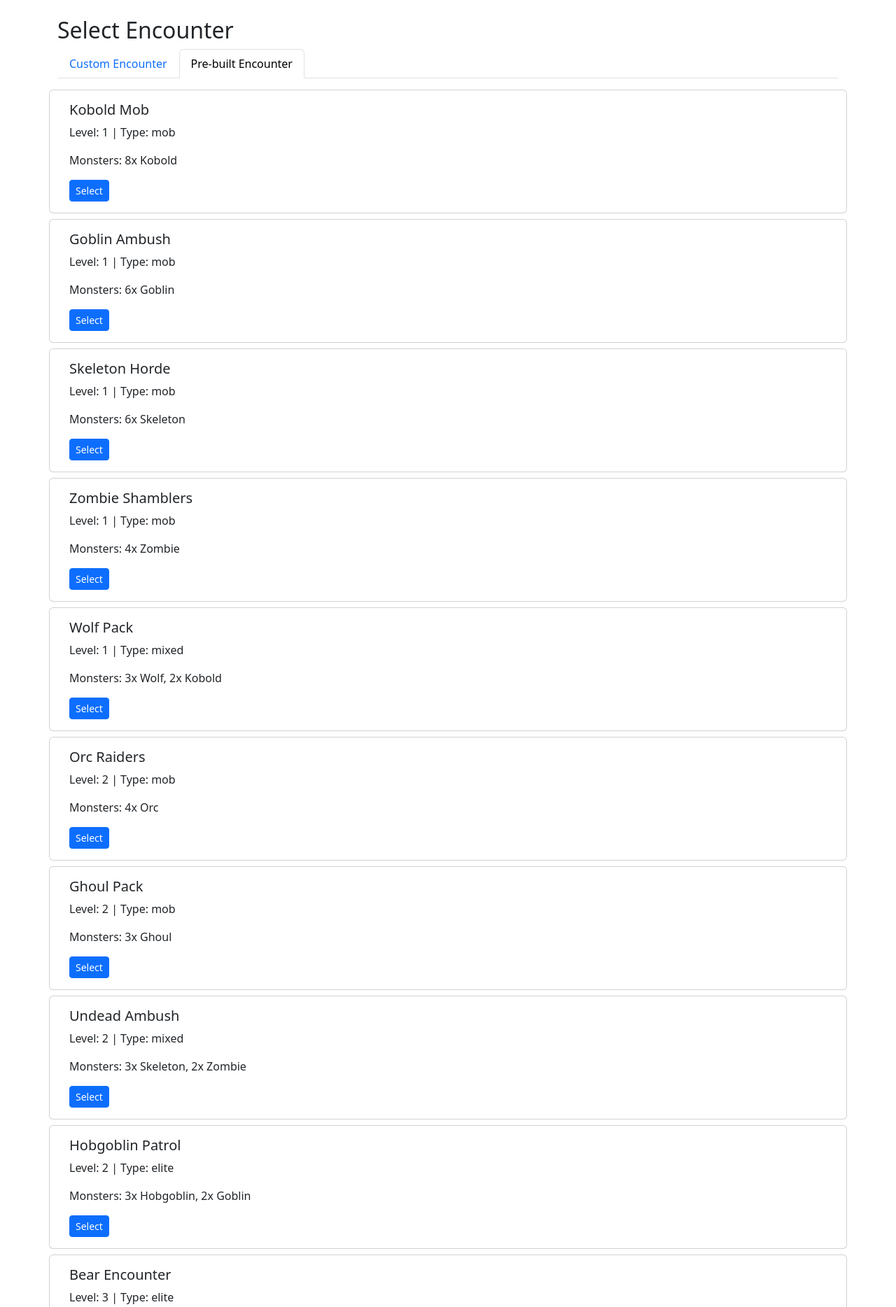
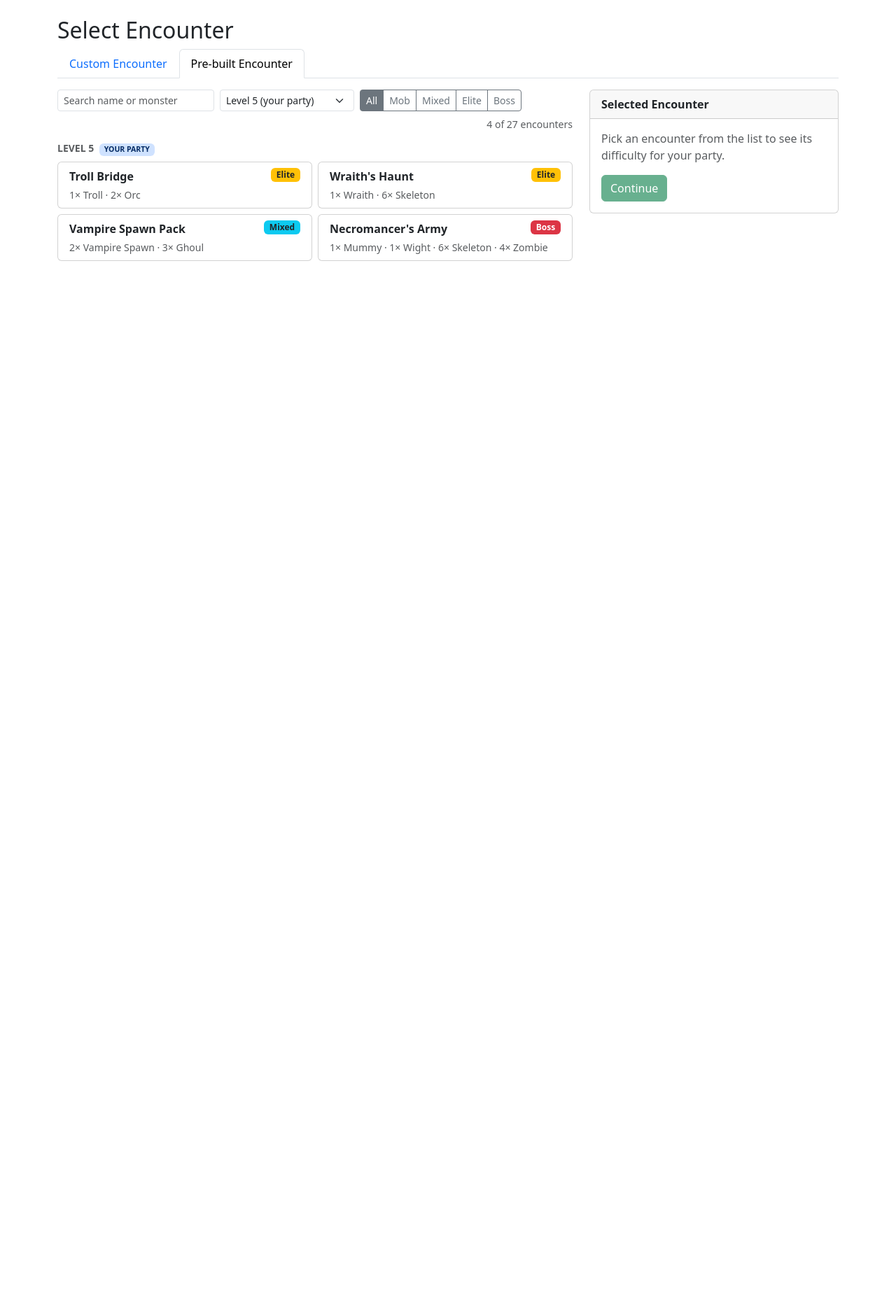
Before and after one commit to helix90/dnd5e_combat_sim, a Flask app: page /encounter in a window 1280 px wide, after a click on "Pre-built Encounter". Shown: the part 56-1924 px from the top of the page at 70% size. After the commit the page ends 429 px from the top, so only its background shows below. Run offline with Flask 3, Linux system fonts and the light colour scheme; data comes from the database, SQL or seed files in the repository.

Commit message:
Make the pre-built encounter list easier to browse
The Pre-built tab was a single column of 27 full-width cards, and the
selected encounter's details were appended below the list, far from
where you clicked.

- Filter bar: search by encounter or monster name, level selector
  (defaults to the party's level), and Mob/Mixed/Elite/Boss buttons,
  with a match count.
- Encounters grouped by level in a two-column grid of compact,
  clickable (and keyboard-selectable) cards with a type badge and a
  one-line monster summary; the party's level is marked.
- A sticky summary panel beside the list shows the selected
  encounter, a colour-coded difficulty badge, XP, warnings, a monster
  table, and the Continue/Clear buttons. On narrow screens it stacks
  below and scrolls into view on selection.
- Escape template data inserted into HTML.

Co-Authored-By: Claude Opus 5.5 <noreply@anthropic.com>

```diff
--- a/templates/encounter_selection.html
+++ b/templates/encounter_selection.html
@@ -1,5 +1,12 @@
 {% extends 'base.html' %}
 {% block content %}
+<style>
+  .encounter-card { cursor: pointer; transition: border-color .1s, box-shadow .1s; }
+  .encounter-card:hover, .encounter-card:focus { border-color: var(--bs-primary); outline: none; }
+  .encounter-card.selected { border-color: var(--bs-primary); box-shadow: 0 0 0 .15rem rgba(var(--bs-primary-rgb), .35); background: var(--bs-primary-bg-subtle); }
+  .encounter-group + .encounter-group { margin-top: 1.25rem; }
+  #prebuilt-summary { top: 1rem; }
+</style>
 <h2>Select Encounter</h2>
 <ul class="nav nav-tabs" id="encounterTab" role="tablist">
   <li class="nav-item" role="presentation">
@@ -34,10 +41,42 @@
     <button id="custom-continue" class="btn btn-success" disabled>Continue</button>
   </div>
   <div class="tab-pane fade" id="prebuilt" role="tabpanel">
-    <div class="row" id="prebuilt-encounters">
-      <!-- JS will populate pre-built encounter cards -->
+    <div class="row g-4">
+      <div class="col-lg-8">
+        <div class="d-flex flex-wrap gap-2 align-items-center mb-3">
+          <input type="search" id="prebuilt-search" class="form-control form-control-sm" style="max-width: 14rem"
+                 placeholder="Search name or monster" aria-label="Search encounters">
+          <select id="prebuilt-level" class="form-select form-select-sm" style="max-width: 12rem" aria-label="Filter by level">
+            <option value="">All levels</option>
+          </select>
+          <div class="btn-group btn-group-sm" role="group" aria-label="Filter by type" id="prebuilt-type">
+            <button type="button" class="btn btn-outline-secondary active" data-type="">All</button>
+            <button type="button" class="btn btn-outline-secondary" data-type="mob">Mob</button>
+            <button type="button" class="btn btn-outline-secondary" data-type="mixed">Mixed</button>
+            <button type="button" class="btn btn-outline-secondary" data-type="elite">Elite</button>
+            <button type="button" class="btn btn-outline-secondary" data-type="boss">Boss</button>
           </div>
-    <button id="prebuilt-continue" class="btn btn-success mt-3" disabled>Continue</button>
+          <small class="text-muted ms-auto" id="prebuilt-count"></small>
+        </div>
+        <div id="prebuilt-encounters">
+          <div class="text-muted">Loading encounters…</div>
+        </div>
+      </div>
+      <div class="col-lg-4">
+        <div class="card sticky-lg-top" id="prebuilt-summary">
+          <div class="card-header fw-semibold">Selected Encounter</div>
+          <div class="card-body">
+            <div id="prebuilt-details">
+              <p class="text-muted mb-0">Pick an encounter from the list to see its difficulty for your party.</p>
+            </div>
+            <div class="d-flex gap-2 mt-3">
+              <button id="prebuilt-continue" class="btn btn-success" disabled>Continue</button>
+              <button id="prebuilt-clear" class="btn btn-outline-secondary d-none">Clear Selection</button>
+            </div>
+          </div>
+        </div>
+      </div>
+    </div>
   </div>
 </div>
 {% endblock %}
@@ -66,50 +105,143 @@ function setContinueButtons(enabled, onClickHandler) {
   }
 }
 
+const TYPE_BADGES = { mob: 'bg-secondary', mixed: 'bg-info text-dark', elite: 'bg-warning text-dark', boss: 'bg-danger' };
+const DIFFICULTY_BADGES = { trivial: 'bg-secondary', easy: 'bg-success', medium: 'bg-info text-dark', hard: 'bg-warning text-dark', deadly: 'bg-danger' };
+let prebuiltEncounters = [];
+let selectedPrebuiltName = null;
+
+function escapeHtml(value) {
+  const div = document.createElement('div');
+  div.textContent = value == null ? '' : String(value);
+  return div.innerHTML.replace(/"/g, '&quot;').replace(/'/g, '&#39;');
+}
+
+function capitalize(text) {
+  return text ? text.charAt(0).toUpperCase() + text.slice(1) : '';
+}
+
+function monsterSummary(enc) {
+  return enc.monsters.map(m => `${m.count}× ${m.name}`).join(' · ');
+}
+
 document.addEventListener('DOMContentLoaded', function() {
-  // Load current party info first
-  fetch('/api/party/current')
+  const partyLoaded = fetch('/api/party/current')
     .then(response => response.json())
-    .then(party => {
-      currentParty = party;
-    })
+    .then(party => { currentParty = party; })
     .catch(error => {
       console.error('Error loading party info:', error);
       currentParty = { party_level: 1, party_size: 4 };
     });
 
-  // Load prebuilt encounters
-  fetch('/api/encounters/prebuilt')
-    .then(response => response.json())
-    .then(encounters => {
-      const container = document.getElementById('prebuilt-encounters');
-      if (!container) return;
-      container.innerHTML = '';
-      encounters.forEach(enc => {
-        const card = document.createElement('div');
-        card.className = 'card mb-2';
-        card.innerHTML = `
-          <div class="card-body">
-            <h5 class="card-title">${enc.name}</h5>
-            <p class="card-text">Level: ${enc.level} | Type: ${enc.type}</p>
-            <p class="card-text">Monsters: ${enc.monsters.map(m => m.count + 'x ' + m.name).join(', ')}</p>
-            <button class="btn btn-primary btn-sm" onclick="selectPrebuiltEncounter('${enc.name.replace(/'/g, "\\'")}')">Select</button>
-          </div>
-        `;
-        container.appendChild(card);
-      });
+  const encountersLoaded = fetch('/api/encounters/prebuilt')
+    .then(response => {
+      if (!response.ok) throw new Error(`HTTP ${response.status}`);
+      return response.json();
     })
+    .then(encounters => { prebuiltEncounters = encounters; });
+
+  Promise.all([partyLoaded, encountersLoaded])
+    .then(setupPrebuiltFilters)
     .catch(error => {
       console.error('Error loading prebuilt encounters:', error);
-      const container = document.getElementById('prebuilt-encounters');
-      if (container) {
-        container.innerHTML = '<div class="alert alert-danger">Failed to load prebuilt encounters</div>';
-      }
+      document.getElementById('prebuilt-encounters').innerHTML =
+        '<div class="alert alert-danger">Failed to load prebuilt encounters</div>';
     });
+
+  document.getElementById('prebuilt-clear').onclick = clearPrebuiltSelection;
 
   // Load monsters for custom encounter
   loadMonsters();
 });
+
+function setupPrebuiltFilters() {
+  const levelSelect = document.getElementById('prebuilt-level');
+  const partyLevel = currentParty ? currentParty.party_level : null;
+  const levels = [...new Set(prebuiltEncounters.map(e => e.level))].sort((a, b) => a - b);
+  levels.forEach(level => {
+    const option = document.createElement('option');
+    option.value = level;
+    option.textContent = level === partyLevel ? `Level ${level} (your party)` : `Level ${level}`;
+    levelSelect.appendChild(option);
+  });
+  // Start on the party's level when there are encounters for it; "All levels" is one click away
+  if (levels.includes(partyLevel)) levelSelect.value = partyLevel;
+
+  levelSelect.onchange = renderPrebuiltEncounters;
+  document.getElementById('prebuilt-search').oninput = renderPrebuiltEncounters;
+  document.querySelectorAll('#prebuilt-type .btn').forEach(btn => {
+    btn.onclick = function() {
+      document.querySelectorAll('#prebuilt-type .btn').forEach(b => b.classList.remove('active'));
+      this.classList.add('active');
+      renderPrebuiltEncounters();
+    };
+  });
+  renderPrebuiltEncounters();
+}
+
+function renderPrebuiltEncounters() {
+  const container = document.getElementById('prebuilt-encounters');
+  const level = document.getElementById('prebuilt-level').value;
+  const type = document.querySelector('#prebuilt-type .btn.active').dataset.type;
+  const query = document.getElementById('prebuilt-search').value.trim().toLowerCase();
+  const partyLevel = currentParty ? currentParty.party_level : null;
+
+  const matches = prebuiltEncounters.filter(enc =>
+    (!level || String(enc.level) === level) &&
+    (!type || enc.type === type) &&
+    (!query || enc.name.toLowerCase().includes(query) ||
+      enc.monsters.some(m => m.name.toLowerCase().includes(query)))
+  );
+
+  document.getElementById('prebuilt-count').textContent =
+    `${matches.length} of ${prebuiltEncounters.length} encounters`;
+
+  if (matches.length === 0) {
+    container.innerHTML = '<div class="text-muted">No encounters match these filters.</div>';
+    return;
+  }
+
+  const byLevel = {};
+  matches.forEach(enc => (byLevel[enc.level] = byLevel[enc.level] || []).push(enc));
+
+  container.innerHTML = Object.keys(byLevel).sort((a, b) => a - b).map(lvl => `
+    <section class="encounter-group">
+      <h6 class="text-uppercase text-muted small fw-bold mb-2">
+        Level ${lvl}${Number(lvl) === partyLevel ? ' <span class="badge bg-primary-subtle text-primary-emphasis ms-1">Your party</span>' : ''}
+      </h6>
+      <div class="row row-cols-1 row-cols-md-2 g-2">
+        ${byLevel[lvl].map(enc => `
+          <div class="col">
+            <div class="card h-100 encounter-card${enc.name === selectedPrebuiltName ? ' selected' : ''}"
+                 role="button" tabindex="0" data-name="${escapeHtml(enc.name)}">
+              <div class="card-body py-2 px-3">
+                <div class="d-flex justify-content-between align-items-start gap-2">
+                  <span class="fw-semibold">${escapeHtml(enc.name)}</span>
+                  <span class="badge ${TYPE_BADGES[enc.type] || 'bg-secondary'}">${escapeHtml(capitalize(enc.type))}</span>
+                </div>
+                <div class="small text-muted mt-1">${escapeHtml(monsterSummary(enc))}</div>
+              </div>
+            </div>
+          </div>`).join('')}
+      </div>
+    </section>`).join('');
+
+  container.querySelectorAll('.encounter-card').forEach(card => {
+    card.onclick = () => selectPrebuiltEncounter(card.dataset.name);
+    card.onkeydown = event => {
+      if (event.key === 'Enter' || event.key === ' ') {
+        event.preventDefault();
+        selectPrebuiltEncounter(card.dataset.name);
+      }
+    };
+  });
+}
+
+function markSelectedCard() {
+  document.querySelectorAll('#prebuilt-encounters .encounter-card').forEach(card => {
+    card.classList.toggle('selected', card.dataset.name === selectedPrebuiltName);
+  });
+}
 
 function selectPrebuiltEncounter(name) {
   if (!currentParty) {
@@ -117,18 +249,17 @@ function selectPrebuiltEncounter(name) {
     return;
   }
 
-  const data = {
+  const details = document.getElementById('prebuilt-details');
+  details.innerHTML = `<p class="text-muted mb-0">Loading ${escapeHtml(name)}…</p>`;
+
+  fetch('/encounter/prebuilt', {
+    method: 'POST',
+    headers: { 'Content-Type': 'application/json' },
+    body: JSON.stringify({
       template_name: name,
       party_level: currentParty.party_level,
       party_size: currentParty.party_size
-  };
-
-  fetch('/encounter/prebuilt', {
-    method: 'POST',
-    headers: {
-      'Content-Type': 'application/json',
-    },
-    body: JSON.stringify(data)
+    })
   })
   .then(response => {
     if (!response.ok) {
@@ -138,117 +269,72 @@ function selectPrebuiltEncounter(name) {
   })
   .then(result => {
     if (result.error) {
-      alert('Error: ' + result.error);
-      return;
-    } else {
-      // Clear any existing alerts and info
-      const existingAlerts = document.querySelectorAll('#prebuilt .alert');
-      existingAlerts.forEach(alert => alert.remove());
-
-      // Show success message in the prebuilt tab
-      const notification = document.createElement('div');
-      notification.className = 'alert alert-success alert-dismissible fade show';
-      notification.innerHTML = `
-        <strong>Encounter Selected!</strong> ${name} has been loaded.
-        <button type="button" class="btn-close" data-bs-dismiss="alert"></button>
-      `;
-      document.getElementById('prebuilt').insertBefore(notification, document.getElementById('prebuilt').firstChild);
-
-      // Enable both continue buttons
+      throw new Error(result.error);
+    }
+    selectedPrebuiltName = name;
+    markSelectedCard();
+    renderPrebuiltDetails(name, result);
+    document.getElementById('prebuilt-clear').classList.remove('d-none');
     setContinueButtons(true, function() {
       window.location.href = '/simulate';
     });
+    // On narrow screens the summary sits below the list, so bring it into view
+    if (window.innerWidth < 992) {
+      document.getElementById('prebuilt-summary').scrollIntoView({ behavior: 'smooth' });
+    }
+  })
+  .catch(error => {
+    console.error('Error selecting encounter:', error);
+    details.innerHTML = `<div class="alert alert-danger mb-0">Failed to select encounter: ${escapeHtml(error.message)}</div>`;
+  });
+}
 
-      // Add clear selection button (remove existing ones first)
-      const existingClearBtns = document.querySelectorAll('#prebuilt .clear-selection-btn');
-      existingClearBtns.forEach(btn => btn.remove());
+function renderPrebuiltDetails(name, result) {
+  const template = prebuiltEncounters.find(e => e.name === name) || {};
+  let html = `<h5 class="mb-1">${escapeHtml(name)}</h5>
+    <div class="small text-muted mb-2">Level ${escapeHtml(template.level)} · ${escapeHtml(capitalize(template.type))}
+      · your party: level ${escapeHtml(currentParty.party_level)}, ${escapeHtml(currentParty.party_size)} characters</div>`;
 
-      const clearBtn = document.createElement('button');
-      clearBtn.className = 'btn btn-outline-secondary btn-sm ms-2 clear-selection-btn';
-      clearBtn.textContent = 'Clear Selection';
-      clearBtn.onclick = function() {
-        // Clear session data via API call
+  if (result.balance) {
+    const difficulty = typeof result.balance === 'object' ? result.balance.difficulty : result.balance;
+    html += `<div class="mb-2">
+      <span class="badge fs-6 ${DIFFICULTY_BADGES[difficulty] || 'bg-secondary'}">${escapeHtml(capitalize(difficulty))}</span>`;
+    if (typeof result.balance === 'object') {
+      html += ` <small class="text-muted ms-1">${escapeHtml(result.balance.total_xp)} XP (base ${escapeHtml(result.balance.base_xp)})</small>`;
+    }
+    html += '</div>';
+  }
+
+  const warnings = Array.isArray(result.warnings) ? result.warnings : (result.warnings ? [result.warnings] : []);
+  if (warnings.length) {
+    html += `<div class="alert alert-warning py-2 small mb-2">${warnings.map(escapeHtml).join('<br>')}</div>`;
+  }
+
+  if (result.monsters && result.monsters.length) {
+    html += `<table class="table table-sm small mb-0">
+      <thead><tr><th>Monster</th><th class="text-end">CR</th><th class="text-end">HP</th><th class="text-end">AC</th></tr></thead>
+      <tbody>${result.monsters.map(m => `<tr>
+        <td>${escapeHtml(m.name || 'Unknown')}</td>
+        <td class="text-end">${escapeHtml(m.cr ?? '?')}</td>
+        <td class="text-end">${escapeHtml(m.hp ?? '?')}</td>
+        <td class="text-end">${escapeHtml(m.ac ?? '?')}</td></tr>`).join('')}
+      </tbody></table>`;
+  }
+  document.getElementById('prebuilt-details').innerHTML = html;
+}
+
+function clearPrebuiltSelection() {
   fetch('/encounter/clear', { method: 'POST' })
     .then(() => {
-            // Clear UI elements
-            const existingAlerts = document.querySelectorAll('#prebuilt .alert');
-            existingAlerts.forEach(alert => alert.remove());
-            const existingLists = document.querySelectorAll('#prebuilt .monster-list');
-            existingLists.forEach(list => list.remove());
-            const existingClearBtns = document.querySelectorAll('#prebuilt .clear-selection-btn');
-            existingClearBtns.forEach(btn => btn.remove());
-            // Disable both continue buttons
+      selectedPrebuiltName = null;
+      markSelectedCard();
+      document.getElementById('prebuilt-details').innerHTML =
+        '<p class="text-muted mb-0">Pick an encounter from the list to see its difficulty for your party.</p>';
+      document.getElementById('prebuilt-clear').classList.add('d-none');
       setContinueButtons(false, null);
     })
     .catch(error => {
       console.error('Error clearing selection:', error);
-          });
-      };
-      document.getElementById('prebuilt').appendChild(clearBtn);
-
-      // Show balance info if available
-      if (result.balance) {
-        const balanceInfo = document.createElement('div');
-        const difficulty = typeof result.balance === 'object' ? result.balance.difficulty : result.balance;
-        const alertClass = difficulty === 'deadly' || difficulty === 'trivial' ? 'alert-warning' : 'alert-info';
-        balanceInfo.className = `alert ${alertClass} mt-3`;
-
-        if (typeof result.balance === 'object') {
-          balanceInfo.innerHTML = `
-            <strong>Encounter Balance:</strong> ${difficulty.charAt(0).toUpperCase() + difficulty.slice(1)}<br>
-            <small>Total XP: ${result.balance.total_xp} (Base: ${result.balance.base_xp})</small>
-          `;
-        } else {
-          balanceInfo.innerHTML = `<strong>Encounter Balance:</strong> ${difficulty}`;
-        }
-        document.getElementById('prebuilt').appendChild(balanceInfo);
-      }
-
-      // Show warnings if any
-      if (result.warnings) {
-        const warningInfo = document.createElement('div');
-        warningInfo.className = 'alert alert-warning mt-3';
-        if (Array.isArray(result.warnings)) {
-          warningInfo.innerHTML = `<strong>Warnings:</strong> ${result.warnings.join(', ')}`;
-        } else {
-          warningInfo.innerHTML = `<strong>Warnings:</strong> ${result.warnings}`;
-        }
-        document.getElementById('prebuilt').appendChild(warningInfo);
-      }
-
-      // Show monster count and list
-      if (result.monsters && result.monsters.length > 0) {
-        const monsterInfo = document.createElement('div');
-        monsterInfo.className = 'alert alert-success mt-3';
-        monsterInfo.innerHTML = `<strong>Encounter Created:</strong> ${result.monsters.length} monsters loaded`;
-        document.getElementById('prebuilt').appendChild(monsterInfo);
-
-        // Clear any existing monster lists first
-        const existingLists = document.querySelectorAll('#prebuilt .monster-list');
-        existingLists.forEach(list => list.remove());
-
-        // Create monster list showing actual instances
-        const monsterList = document.createElement('div');
-        monsterList.className = 'mt-3 monster-list';
-        monsterList.innerHTML = '<h6>Selected Monsters:</h6><ul class="list-group">';
-
-        // Show each monster instance individually to match the combat log
-        result.monsters.forEach(monster => {
-          const monsterName = monster.name || 'Unknown Monster';
-          const monsterCR = monster.cr || 'Unknown CR';
-          const monsterHP = monster.hp || 'Unknown HP';
-          const monsterAC = monster.ac || 'Unknown AC';
-          monsterList.innerHTML += `<li class="list-group-item">${monsterName} (CR: ${monsterCR}, HP: ${monsterHP}, AC: ${monsterAC})</li>`;
-        });
-
-        monsterList.innerHTML += '</ul>';
-        document.getElementById('prebuilt').appendChild(monsterList);
-      }
-    }
-  })
-  .catch(error => {
-    console.error('Error selecting encounter:', error);
-    alert('Failed to select encounter: ' + error.message);
     });
 }
 
```
Lines whose indentation alone changed are shown as unchanged.
